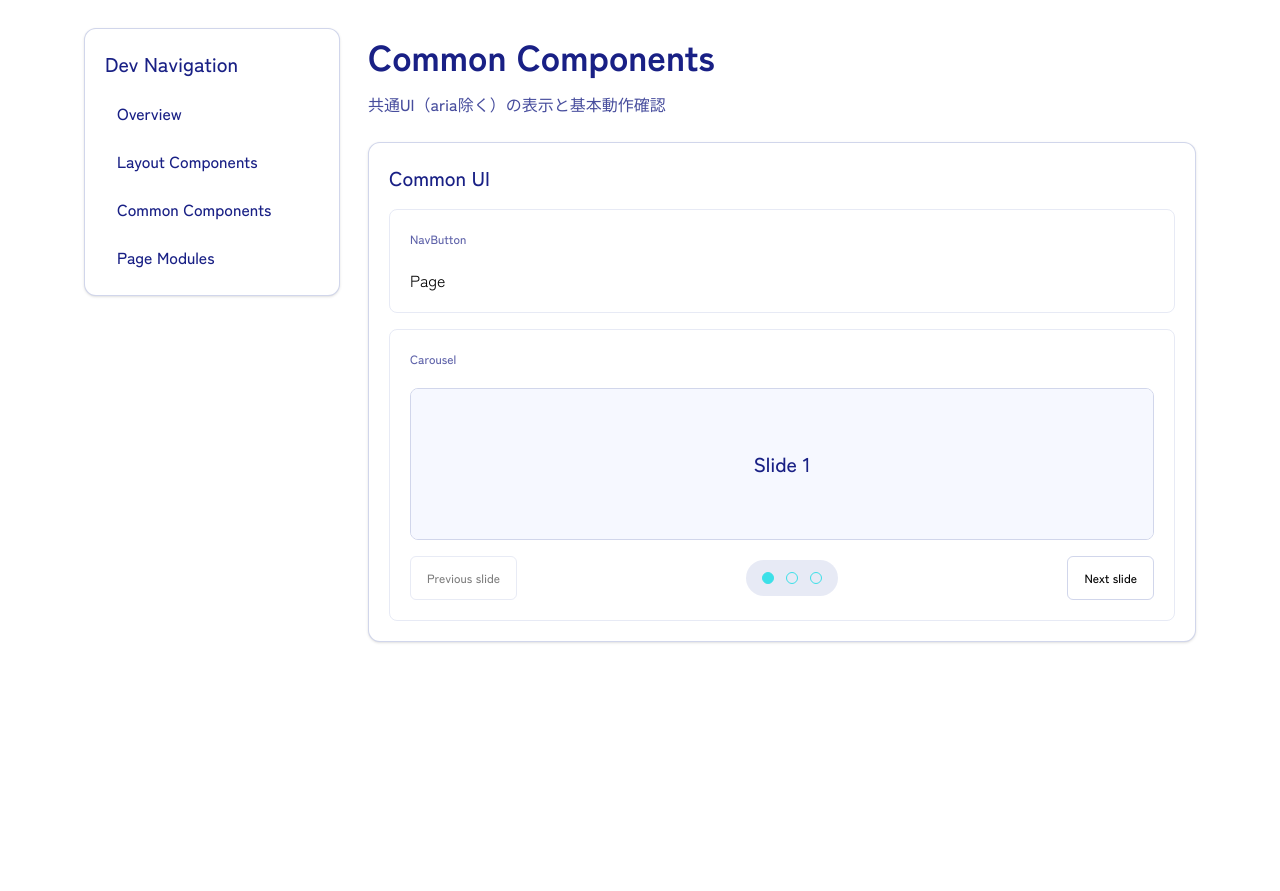
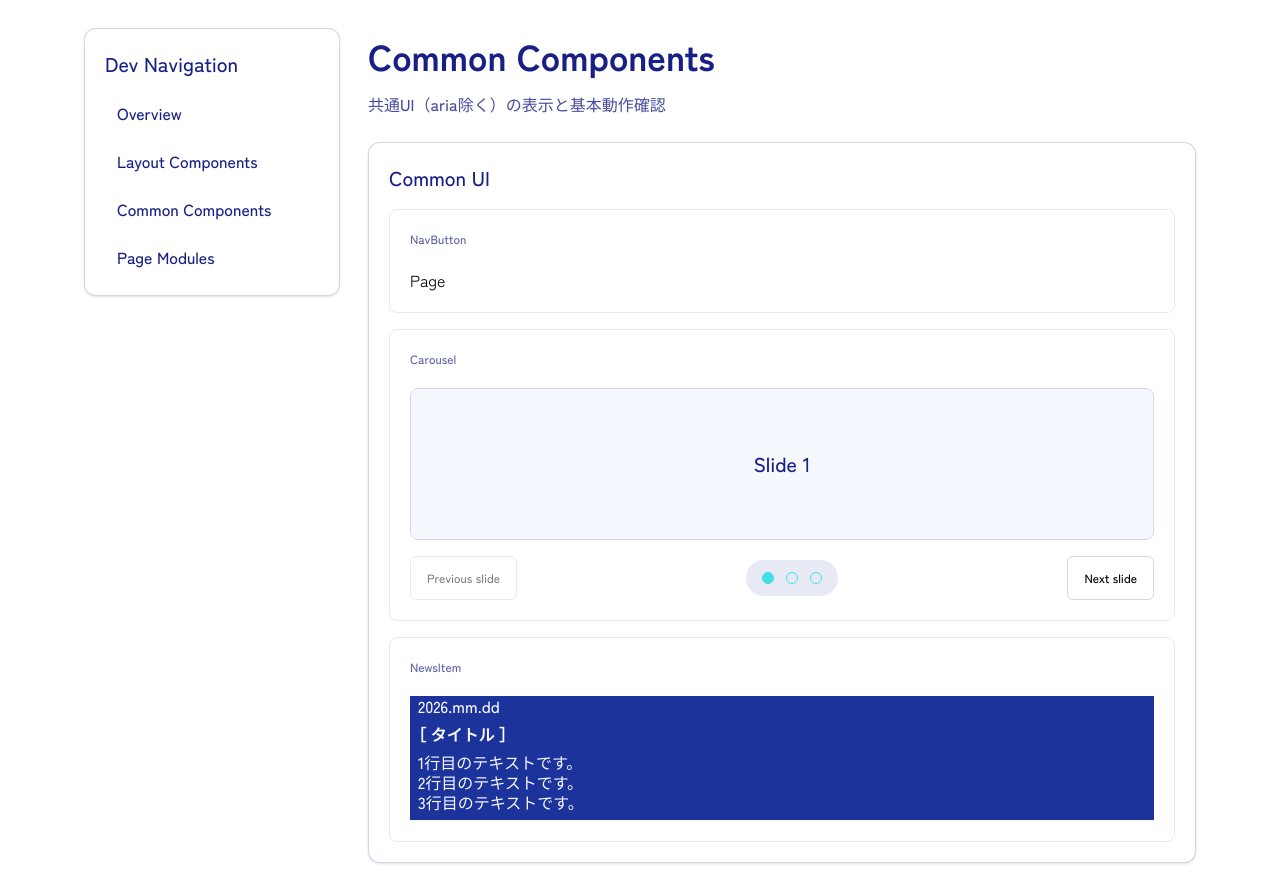
Before and after one commit to NUTFes/45th-homepage, a Next.js app: page /dev/common in a window 1280 px wide. Before the commit the page ends 800 px from the top, so only its background shows below. Built offline with nearby package versions, Linux system fonts and the light colour scheme; a web font is replaced by a local one; what tailwindcss-react-aria-components would draw is missing.

Commit message:
feat: devページにNewsItemのコンポーネントを追加

```diff
--- a/src/app/(frontend)/(dev)/dev/common/page.tsx
+++ b/src/app/(frontend)/(dev)/dev/common/page.tsx
@@ -11,6 +11,7 @@ import {
 import { DevPageContainer } from "../_components/DevPageContainer";
 import { DevPanel } from "../_components/DevPanel";
 import { DevSection } from "../_components/DevSection";
+import NewsItem from "@/components/ui/NewsItem";
 
 const previewSlides = ["Slide 1", "Slide 2", "Slide 3"];
 
@@ -46,6 +47,16 @@ export default function DevCommonComponentsPage() {
             </div>
           </CarouselRoot>
         </DevPanel>
+
+        <DevPanel title="NewsItem">
+          <div className="bg-base">
+            <NewsItem
+              date="2026-mm-dd"
+              title="タイトル"
+              content={"1行目のテキストです。\n2行目のテキストです。\n3行目のテキストです。"}
+            />
+          </div>
+        </DevPanel>
       </DevSection>
     </DevPageContainer>
   );
```
